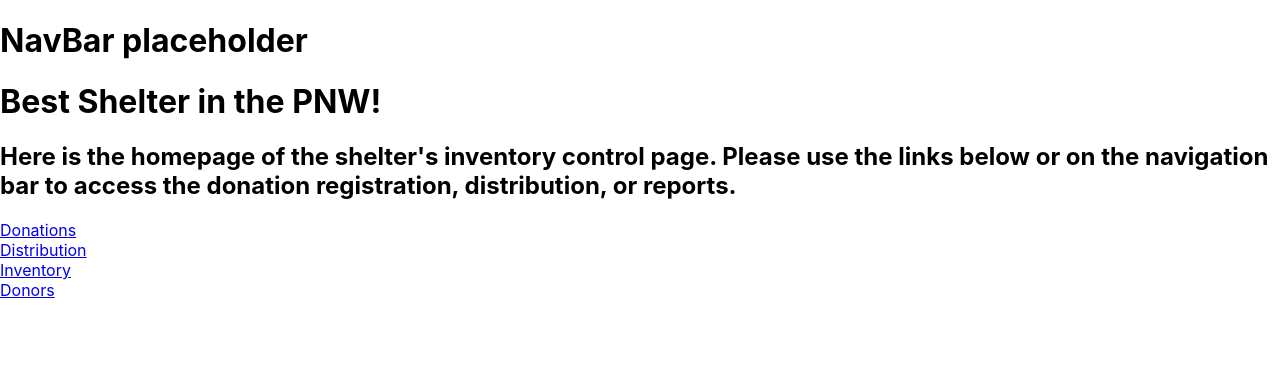
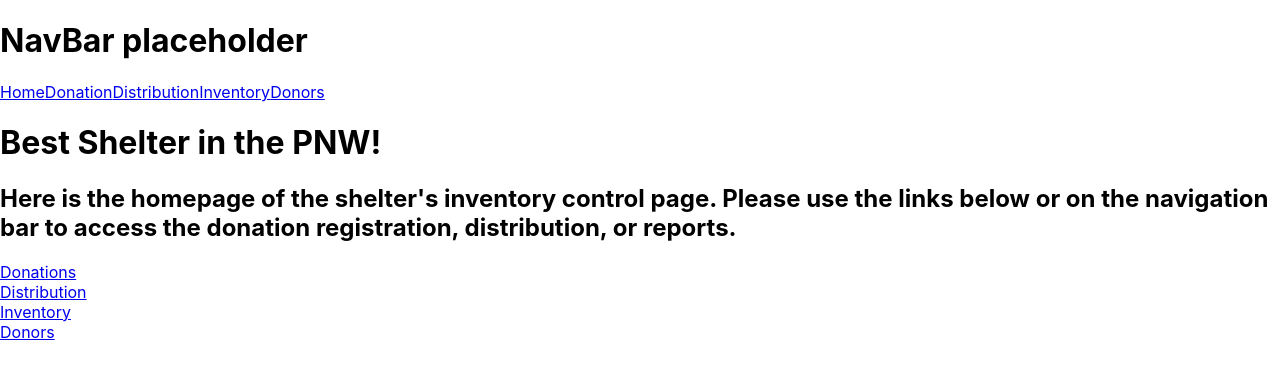
Before and after one commit to Sparky338/Digital-Aid_technical, a React (Create React App) app in the folder digital-aid-seattle/: page / in a window 1280 px wide. Shown: the top 376 px of the page. Built offline with nearby package versions, Linux system fonts and the light colour scheme.

Commit message:
Links added to navbar, currently not displaying

```diff
--- a/digital-aid-seattle/src/components/navbar.js
+++ b/digital-aid-seattle/src/components/navbar.js
@@ -1,10 +1,29 @@
+import { NavLink } from "react-router-dom";
+
 const NavBar = () => {
-
-    return (
-        <div className="main-nav-bar">
-            <h1>NavBar placeholder</h1>
-        </div>
-    )
+  return (
+    <div className="main-nav-bar">
+      <h1>NavBar placeholder</h1>
+      <div className="logo"></div>
+      <div className="links">
+        <NavLink className={"home-link nav-link"} to="/" exact={true}>
+          Home
+        </NavLink>
+        <NavLink className={"donation-link nav-link"} to="/donation">
+          Donation
+        </NavLink>
+        <NavLink className={"distribution-link nav-link"} to="/distribution">
+          Distribution
+        </NavLink>
+        <NavLink className={"inventory-link nav-link"} to="/inventory">
+          Inventory
+        </NavLink>
+        <NavLink className={"donors-link nav-link"} to="/donors">
+          Donors
+        </NavLink>
+      </div>
+    </div>
+  );
 };
 
 export default NavBar;
```
